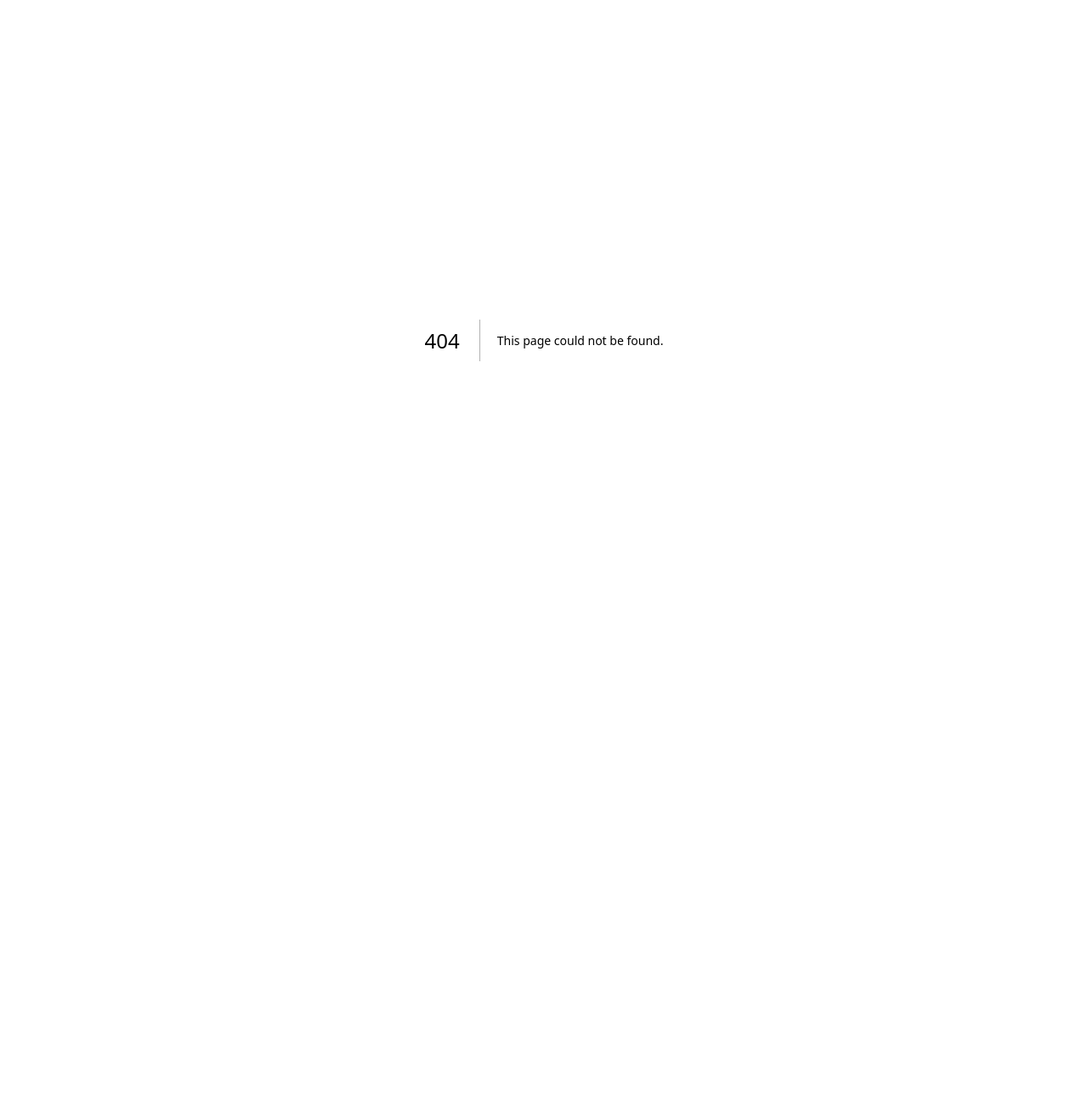
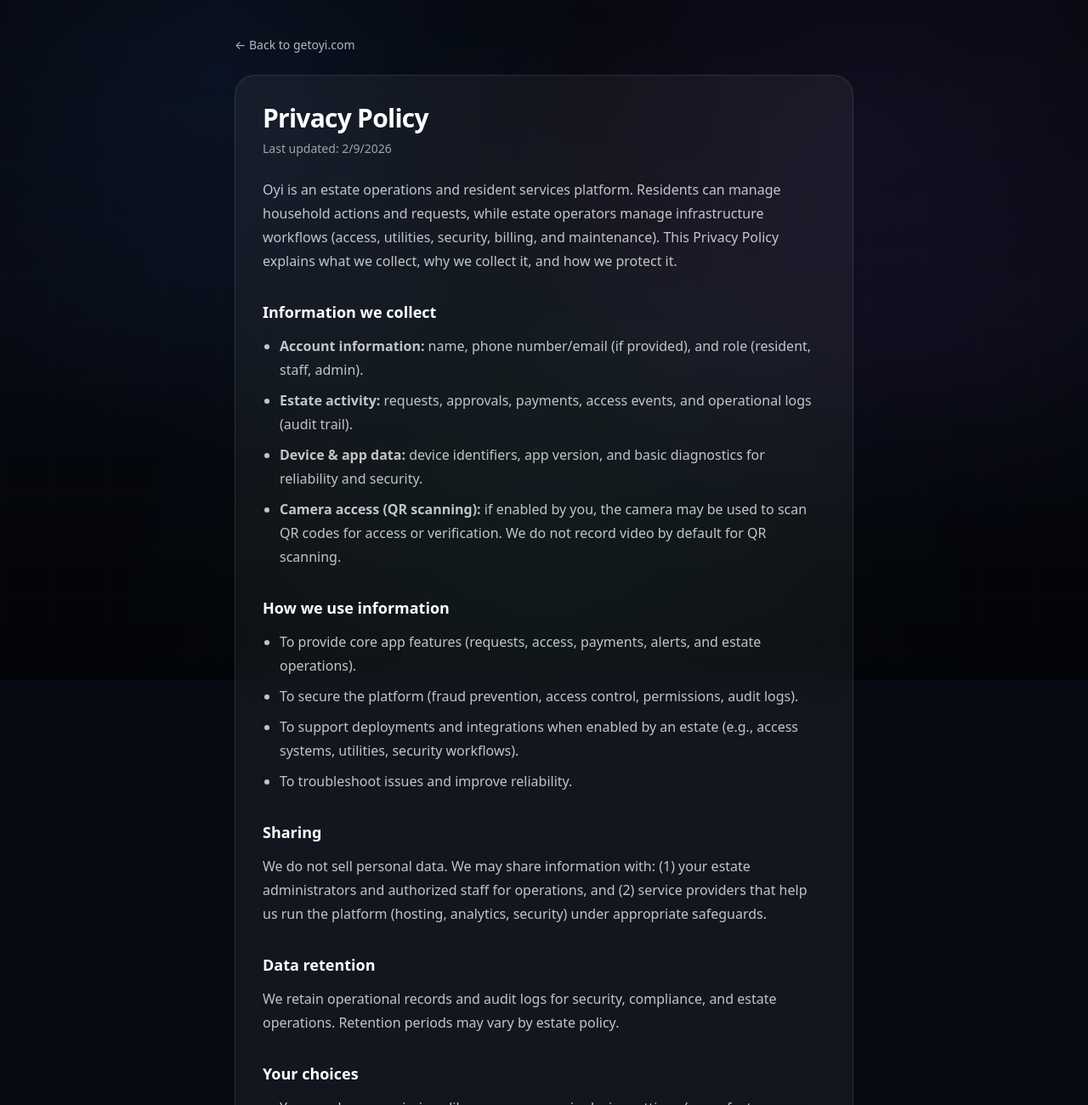
Before and after one commit to contactochiga/Oyi-page, a Next.js app: page /privacy in a window 1280 px wide. Before the commit this address had no page. Shown: the top 1300 px of the page at 85% size. Before the commit the page ends 800 px from the top, so only its background shows below. Built offline with nearby package versions, Linux system fonts and the light colour scheme.

Commit message:
Create page.tsx

```diff
--- /dev/null
+++ b/src/app/privacy/page.tsx
@@ -0,0 +1,83 @@
+export default function PrivacyPage() {
+  return (
+    <main className="min-h-screen bg-[#070A12] text-white">
+      <div className="pointer-events-none fixed inset-0">
+        <div className="absolute inset-0 bg-[radial-gradient(900px_circle_at_20%_10%,rgba(59,130,246,0.12),transparent_50%),radial-gradient(900px_circle_at_80%_20%,rgba(168,85,247,0.10),transparent_55%),radial-gradient(900px_circle_at_50%_90%,rgba(16,185,129,0.08),transparent_55%)]" />
+        <div className="absolute inset-0 opacity-[0.20] [background-image:linear-gradient(to_right,rgba(255,255,255,0.06)_1px,transparent_1px),linear-gradient(to_bottom,rgba(255,255,255,0.06)_1px,transparent_1px)]" style={{ backgroundSize: "64px 64px" }} />
+        <div className="absolute inset-0 bg-gradient-to-b from-black/30 via-transparent to-black/60" />
+      </div>
+
+      <div className="relative mx-auto w-full max-w-3xl px-5 py-10">
+        <a href="/" className="text-sm text-white/70 hover:text-white underline-offset-4 hover:underline">
+          ← Back to getoyi.com
+        </a>
+
+        <div className="mt-6 rounded-3xl border border-white/10 bg-white/5 p-6 md:p-8 backdrop-blur-xl">
+          <h1 className="text-2xl md:text-3xl font-semibold tracking-tight">Privacy Policy</h1>
+          <p className="mt-2 text-sm text-white/60">Last updated: {new Date().toLocaleDateString()}</p>
+
+          <p className="mt-6 text-white/75 leading-7">
+            Oyi is an estate operations and resident services platform. Residents can manage household actions and requests,
+            while estate operators manage infrastructure workflows (access, utilities, security, billing, and maintenance).
+            This Privacy Policy explains what we collect, why we collect it, and how we protect it.
+          </p>
+
+          <h2 className="mt-8 text-lg font-semibold">Information we collect</h2>
+          <ul className="mt-3 space-y-2 text-white/75 leading-7 list-disc pl-5">
+            <li>
+              <b>Account information:</b> name, phone number/email (if provided), and role (resident, staff, admin).
+            </li>
+            <li>
+              <b>Estate activity:</b> requests, approvals, payments, access events, and operational logs (audit trail).
+            </li>
+            <li>
+              <b>Device & app data:</b> device identifiers, app version, and basic diagnostics for reliability and security.
+            </li>
+            <li>
+              <b>Camera access (QR scanning):</b> if enabled by you, the camera may be used to scan QR codes for access or verification.
+              We do not record video by default for QR scanning.
+            </li>
+          </ul>
+
+          <h2 className="mt-8 text-lg font-semibold">How we use information</h2>
+          <ul className="mt-3 space-y-2 text-white/75 leading-7 list-disc pl-5">
+            <li>To provide core app features (requests, access, payments, alerts, and estate operations).</li>
+            <li>To secure the platform (fraud prevention, access control, permissions, audit logs).</li>
+            <li>To support deployments and integrations when enabled by an estate (e.g., access systems, utilities, security workflows).</li>
+            <li>To troubleshoot issues and improve reliability.</li>
+          </ul>
+
+          <h2 className="mt-8 text-lg font-semibold">Sharing</h2>
+          <p className="mt-3 text-white/75 leading-7">
+            We do not sell personal data. We may share information with:
+            (1) your estate administrators and authorized staff for operations,
+            and (2) service providers that help us run the platform (hosting, analytics, security) under appropriate safeguards.
+          </p>
+
+          <h2 className="mt-8 text-lg font-semibold">Data retention</h2>
+          <p className="mt-3 text-white/75 leading-7">
+            We retain operational records and audit logs for security, compliance, and estate operations. Retention periods may vary by estate policy.
+          </p>
+
+          <h2 className="mt-8 text-lg font-semibold">Your choices</h2>
+          <ul className="mt-3 space-y-2 text-white/75 leading-7 list-disc pl-5">
+            <li>You can deny permissions like camera access in device settings (some features may not work without it).</li>
+            <li>You may request access or deletion of certain data, subject to estate operational requirements and legal obligations.</li>
+          </ul>
+
+          <h2 className="mt-8 text-lg font-semibold">Contact</h2>
+          <p className="mt-3 text-white/75 leading-7">
+            For privacy questions, contact:{" "}
+            <a className="underline hover:text-white" href="mailto:contactochiga@gmail.com">
+              contactochiga@gmail.com
+            </a>
+          </p>
+        </div>
+
+        <div className="mt-6 text-xs text-white/50">
+          © {new Date().getFullYear()} Oyi • getoyi.com/privacy
+        </div>
+      </div>
+    </main>
+  );
+}
```
